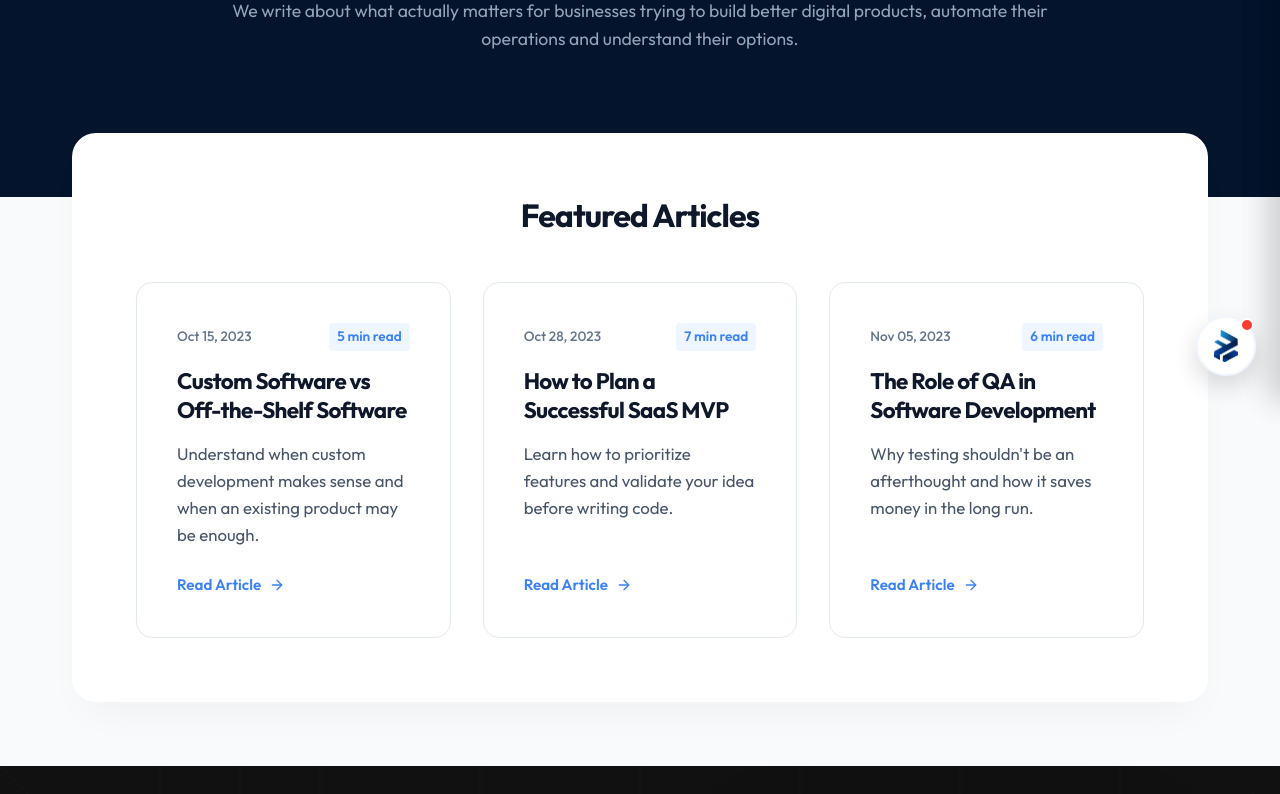
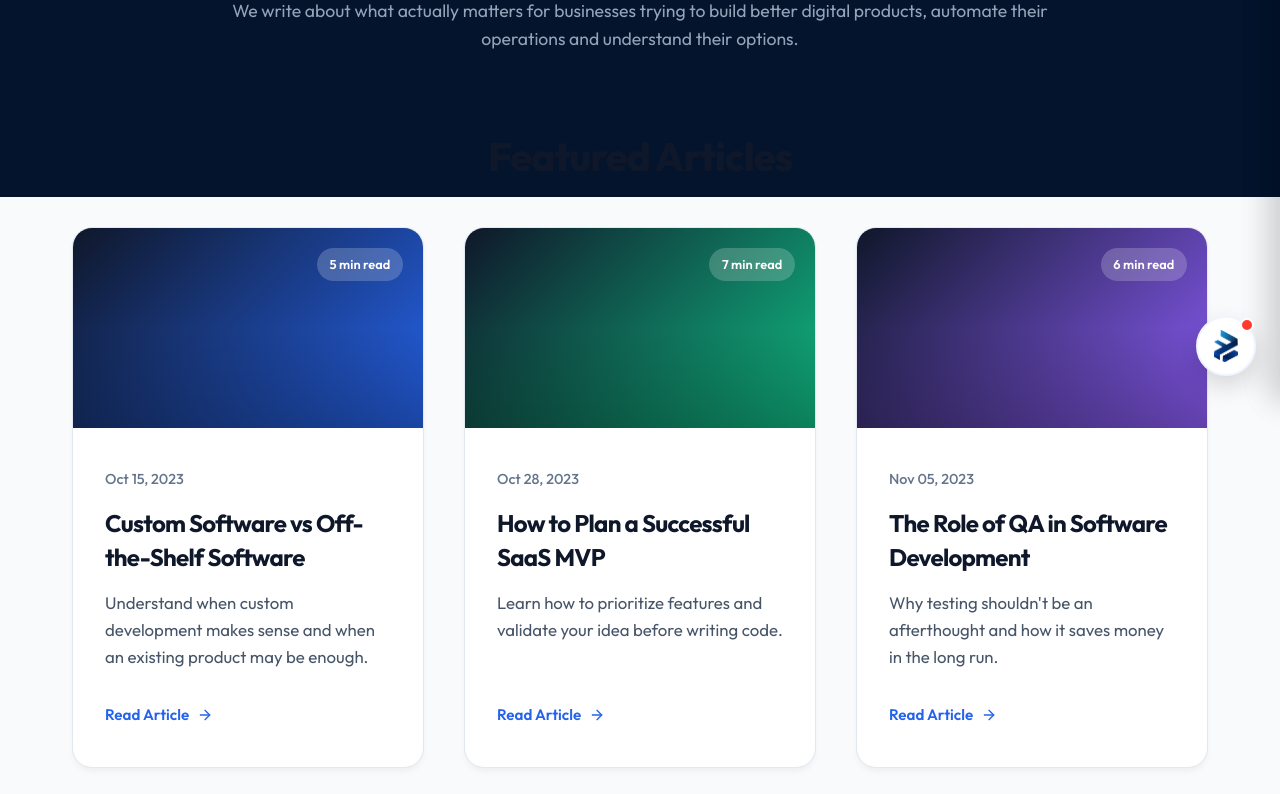
Before and after one commit to bizoraedge-com/Biz, a Next.js app: page /blog in a window 1280 px wide. Shown: the part 400-1194 px from the top of the page. Built offline with nearby package versions, Linux system fonts and the light colour scheme.

Commit message:
Redesign Featured Articles section with modern cards

```diff
--- a/src/app/(marketing)/blog/page.tsx
+++ b/src/app/(marketing)/blog/page.tsx
@@ -37,6 +37,58 @@ export default function BlogPage() {
     return (
         <main style={{ width: '100%', backgroundColor: '#f8fafc' }}>
             <Navbar />
+
+            {/* Global style block for hover effects on this specific page */}
+            <style dangerouslySetInnerHTML={{__html: `
+                .blog-card {
+                    height: 100%;
+                    background-color: #ffffff;
+                    border-radius: 20px;
+                    border: 1px solid #e2e8f0;
+                    overflow: hidden;
+                    display: flex;
+                    flex-direction: column;
+                    transition: all 0.3s cubic-bezier(0.4, 0, 0.2, 1);
+                    box-shadow: 0 4px 6px -1px rgba(0, 0, 0, 0.05);
+                }
+                .blog-card:hover {
+                    transform: translateY(-8px);
+                    box-shadow: 0 25px 50px -12px rgba(0, 0, 0, 0.15);
+                    border-color: #cbd5e1;
+                }
+                .blog-card-image {
+                    height: 200px;
+                    background: linear-gradient(135deg, #0f172a 0%, #3b82f6 100%);
+                    position: relative;
+                }
+                .blog-card-image::after {
+                    content: '';
+                    position: absolute;
+                    bottom: 0; left: 0; right: 0;
+                    height: 50%;
+                    background: linear-gradient(to top, rgba(0,0,0,0.3) 0%, transparent 100%);
+                }
+                .blog-card-content {
+                    padding: 2.5rem 2rem;
+                    display: flex;
+                    flex-direction: column;
+                    flex-grow: 1;
+                }
+                .blog-read-more {
+                    margin-top: 2rem;
+                    display: inline-flex;
+                    align-items: center;
+                    gap: 0.5rem;
+                    color: #2563eb;
+                    font-weight: 600;
+                    font-size: 0.95rem;
+                    transition: gap 0.2s;
+                }
+                .blog-card:hover .blog-read-more {
+                    gap: 0.8rem;
+                }
+            `}} />
+
             <section style={{ backgroundColor: '#03142c', color: '#ffffff', padding: 'clamp(6rem, 15vw, 12rem) clamp(1rem, 5vw, 2rem) clamp(4rem, 10vw, 8rem)', textAlign: 'center', position: 'relative', overflow: 'hidden' }}>
                 <div style={{ position: 'relative', zIndex: 1, maxWidth: '900px', margin: '0 auto' }}>
                     <h1 style={{ fontSize: 'clamp(2.5rem, 5vw, 3.5rem)', fontWeight: 800, marginBottom: '1.5rem', letterSpacing: '-0.02em', color: '#fff' }}>
@@ -52,26 +104,35 @@ export default function BlogPage() {
             </section>
 
             <section style={{ maxWidth: '1200px', margin: '-4rem auto 4rem', padding: '0 clamp(1rem, 5vw, 2rem)', position: 'relative' }}>
-                <div style={{ backgroundColor: '#ffffff', padding: 'clamp(1.5rem, 5vw, 4rem)', borderRadius: '24px', boxShadow: '0 20px 40px -15px rgba(0,0,0,0.05)' }}>
+                <div style={{ padding: '0', borderRadius: '24px' }}>
 
-                    <h2 style={{ fontSize: '2rem', fontWeight: 700, color: '#0f172a', marginBottom: '3rem', textAlign: 'center' }}>Featured Articles</h2>
+                    <h2 style={{ fontSize: '2.5rem', fontWeight: 800, color: '#0f172a', marginBottom: '3rem', textAlign: 'center' }}>Featured Articles</h2>
 
-                    <div style={{ display: 'grid', gridTemplateColumns: 'repeat(auto-fill, minmax(280px, 1fr))', gap: '2rem' }}>
+                    <div style={{ display: 'grid', gridTemplateColumns: 'repeat(auto-fill, minmax(320px, 1fr))', gap: '2.5rem' }}>
                         {ARTICLES.map((article, i) => (
                             <a href={`/blog/${article.id}`} key={i} style={{ textDecoration: 'none' }}>
-                                <Card style={{ height: '100%', backgroundColor: '#fff', borderRadius: '16px', border: '1px solid #e2e8f0', overflow: 'hidden', display: 'flex', flexDirection: 'column', transition: 'transform 0.2s, box-shadow 0.2s' }}>
-                                    <div style={{ padding: '2.5rem', display: 'flex', flexDirection: 'column', flexGrow: 1 }}>
+                                <div className="blog-card">
+                                    <div className="blog-card-image" style={{
+                                        background: i === 0 ? 'linear-gradient(135deg, #0f172a 0%, #2563eb 100%)' :
+                                                    i === 1 ? 'linear-gradient(135deg, #0f172a 0%, #10b981 100%)' :
+                                                              'linear-gradient(135deg, #0f172a 0%, #8b5cf6 100%)'
+                                    }}>
+                                        <div style={{ position: 'absolute', top: '20px', right: '20px', backgroundColor: 'rgba(255,255,255,0.2)', backdropFilter: 'blur(10px)', color: '#fff', padding: '0.4rem 0.8rem', borderRadius: '20px', fontSize: '0.8rem', fontWeight: 600 }}>
+                                            {article.readTime}
+                                        </div>
+                                    </div>
+                                    <div className="blog-card-content">
                                         <div style={{ display: 'flex', justifyContent: 'space-between', alignItems: 'center', marginBottom: '1rem' }}>
-                                            <span style={{ fontSize: '0.85rem', color: '#64748b', fontWeight: 500 }}>{article.date}</span>
-                                            <span style={{ fontSize: '0.85rem', color: '#3b82f6', fontWeight: 600, backgroundColor: '#eff6ff', padding: '0.2rem 0.5rem', borderRadius: '4px' }}>{article.readTime}</span>
+                                            <span style={{ fontSize: '0.9rem', color: '#64748b', fontWeight: 500 }}>{article.date}</span>
                                         </div>
-                                        <h3 style={{ fontSize: '1.4rem', fontWeight: 700, color: '#0f172a', marginBottom: '1rem', lineHeight: 1.3 }}>{article.title}</h3>
+                                        <h3 style={{ fontSize: '1.5rem', fontWeight: 700, color: '#0f172a', marginBottom: '1rem', lineHeight: 1.4 }}>{article.title}</h3>
                                         <p style={{ color: '#475569', fontSize: '1.05rem', lineHeight: 1.6, flexGrow: 1, margin: 0 }}>{article.desc}</p>
-                                        <div style={{ marginTop: '1.5rem', display: 'inline-flex', alignItems: 'center', gap: '0.5rem', color: '#3b82f6', fontWeight: 600, fontSize: '0.95rem' }}>
+
+                                        <div className="blog-read-more">
                                             Read Article <svg width="16" height="16" viewBox="0 0 24 24" fill="none" stroke="currentColor" strokeWidth="2" strokeLinecap="round" strokeLinejoin="round"><line x1="5" y1="12" x2="19" y2="12"></line><polyline points="12 5 19 12 12 19"></polyline></svg>
                                         </div>
                                     </div>
-                                </Card>
+                                </div>
                             </a>
                         ))}
                     </div>
```
